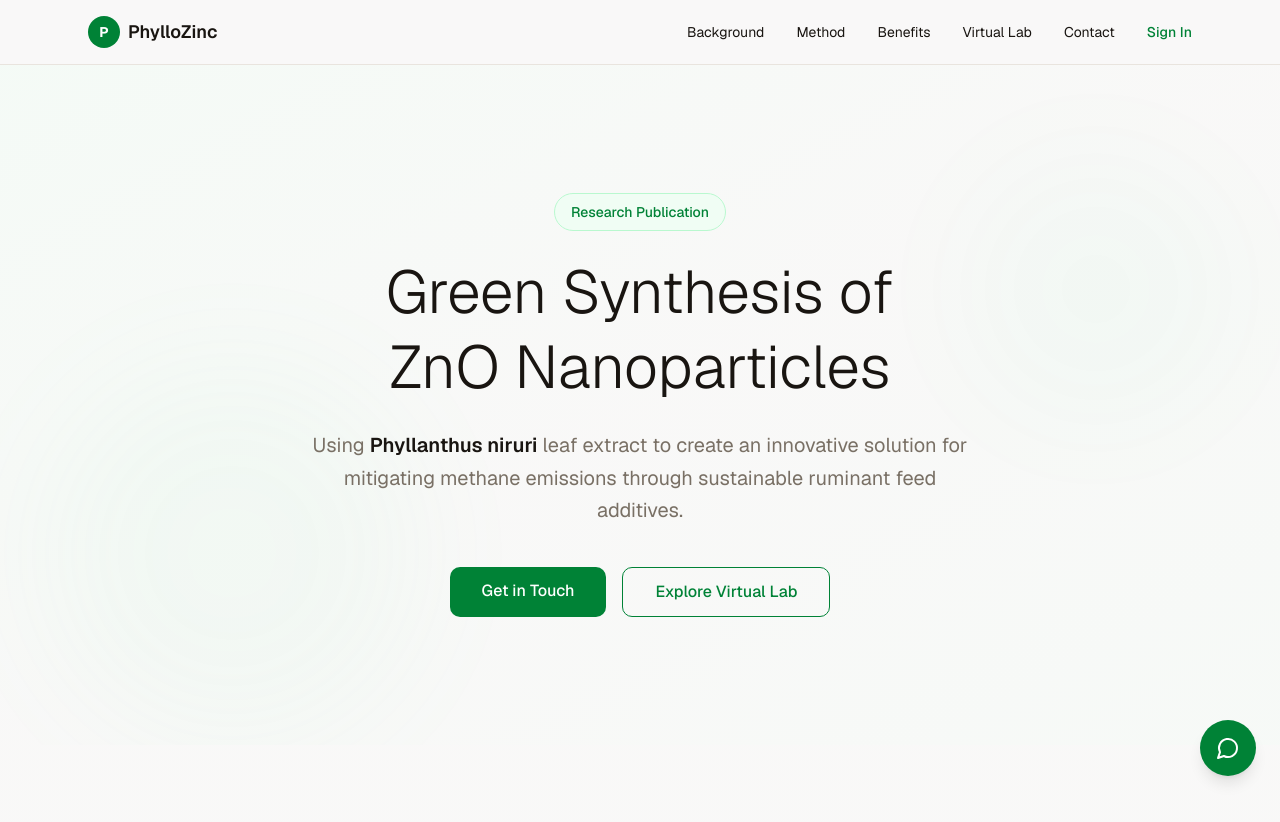
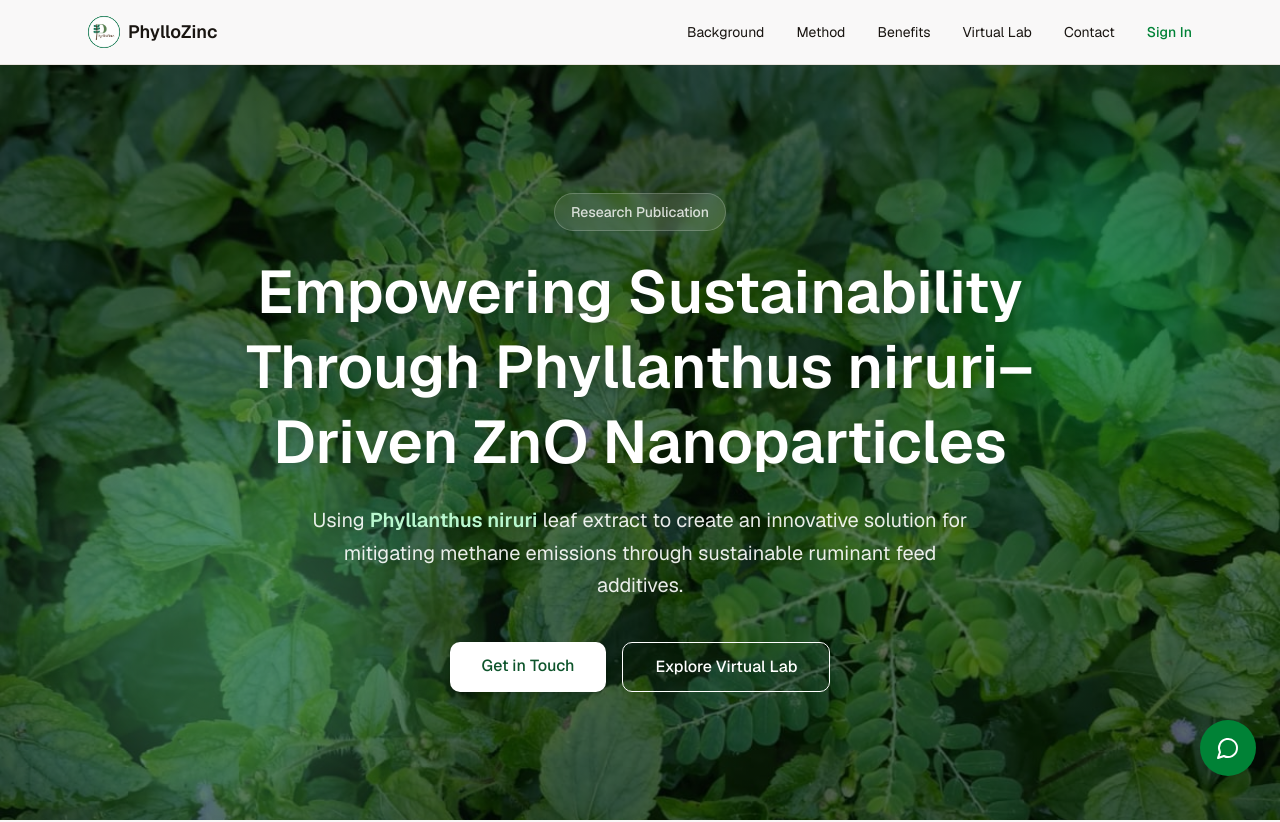
Before and after one commit to aymarb/phyllo-zinc, a Next.js app: page / in a window 1280 px wide. Shown: the top 822 px of the page. Built offline with nearby package versions, Linux system fonts and the light colour scheme.

Commit message:
chore: add images for some feature

```diff
--- a/app/page.tsx
+++ b/app/page.tsx
@@ -49,8 +49,12 @@ export default function Home() {
       <nav className="sticky top-0 z-50 bg-background/95 backdrop-blur border-b border-border">
         <div className="max-w-6xl mx-auto px-6 py-4 flex items-center justify-between">
           <Link href="/" className="flex items-center gap-2">
-            <div className="w-8 h-8 bg-green-700 rounded-full flex items-center justify-center text-white font-bold text-sm">
-              P
+            <div className="w-8 h-8 rounded-full overflow-hidden bg-green-700 flex items-center justify-center">
+              <img
+                src="phyllozinc.png" // 🖼️ your logo path
+                alt="PhylloZinc logo"
+                className="w-full h-full object-cover"
+              />
             </div>
             <span className="font-semibold text-lg">PhylloZinc</span>
           </Link>
@@ -81,48 +85,57 @@ export default function Home() {
       </nav>
 
       {/* Hero Section */}
-      <section className="relative py-20 md:py-32 px-6 overflow-hidden bg-gradient-to-br from-green-50/50 via-background to-green-50/30 scroll-smooth">
-        <div className="absolute inset-0 opacity-5">
-          <div className="absolute top-20 right-10 w-72 h-72 bg-green-400 rounded-full blur-3xl animate-pulse"></div>
+
+      <section
+        className="relative py-20 md:py-32 px-6 overflow-hidden bg-cover bg-center bg-fixed scroll-smooth"
+        style={{
+          backgroundImage: "url('meniran.jpg')", // your background
+        }}
+      >
+        {/* dark gradient overlay for contrast */}
+        <div className="absolute inset-0 bg-gradient-to-b from-black/60 via-black/50 to-black/60 "></div>
+
+        {/* soft green glow for depth */}
+        <div className="absolute inset-0 pointer-events-none opacity-30">
+          <div className="absolute top-20 right-10 w-72 h-72 bg-green-400 rounded-full blur-3xl"></div>
           <div
-            className="absolute bottom-0 left-10 w-96 h-96 bg-green-300 rounded-full blur-3xl animate-pulse"
+            className="absolute bottom-0 left-10 w-96 h-96 bg-green-300 rounded-full blur-3xl"
             style={{ animationDelay: "1s" }}
           ></div>
         </div>
 
-        <div className="max-w-4xl mx-auto relative z-10">
-          <div className="text-center space-y-6 animate-fade-in">
-            <div className="inline-block px-4 py-2 bg-green-50 border border-green-200 rounded-full text-sm font-medium text-green-700">
+        <div className="max-w-4xl mx-auto relative z-10 text-center space-y-6 animate-fade-in">
+          <div className="inline-block px-4 py-2 bg-white/10 backdrop-blur-sm border border-white/20 rounded-full text-sm font-medium text-white/80">
             Research Publication
           </div>
 
-            <h1 className="text-4xl md:text-5xl lg:text-6xl font-light leading-tight text-balance">
-              Green Synthesis of ZnO Nanoparticles
+          <h1 className="text-2xl md:text-5xl lg:text-6xl font-semibold leading-tight text-white drop-shadow-lg">
+            Empowering Sustainability Through Phyllanthus niruri–Driven ZnO
+            Nanoparticles
           </h1>
 
-            <p className="text-lg md:text-xl text-muted-foreground max-w-2xl mx-auto leading-relaxed">
+          <p className="text-lg md:text-xl text-white/90 max-w-2xl mx-auto leading-relaxed drop-shadow-md">
             Using{" "}
-              <span className="font-semibold text-foreground">
+            <span className="font-semibold text-green-200">
               Phyllanthus niruri
             </span>{" "}
-              leaf extract to create an innovative solution for mitigating
-              methane emissions through sustainable ruminant feed additives.
+            leaf extract to create an innovative solution for mitigating methane
+            emissions through sustainable ruminant feed additives.
           </p>
 
           <div className="pt-4 flex gap-4 justify-center flex-wrap">
             <a
               href="#contact"
-                className="inline-block px-8 py-3 bg-green-700 text-white rounded-lg hover:bg-green-800 transition font-medium"
+              className="inline-block px-8 py-3 bg-white text-green-900 rounded-lg hover:bg-green-100 transition font-medium shadow-md"
             >
               Get in Touch
             </a>
             <Link
               href="/virtual-lab"
-                className="inline-block px-8 py-3 border border-green-700 text-green-700 rounded-lg hover:bg-green-50 transition font-medium"
+              className="inline-block px-8 py-3 border border-white text-white rounded-lg hover:bg-white/10 transition font-medium"
             >
               Explore Virtual Lab
             </Link>
-            </div>
           </div>
         </div>
       </section>
@@ -328,7 +341,6 @@ export default function Home() {
                 innovative project
               </p>
             </div>
-
             <TeamCarousel />
           </div>
         </div>
```
Also changed, not shown: public/meniran.jpg (added), public/phyllozinc.png (added). Lines whose indentation alone changed are shown as unchanged.
